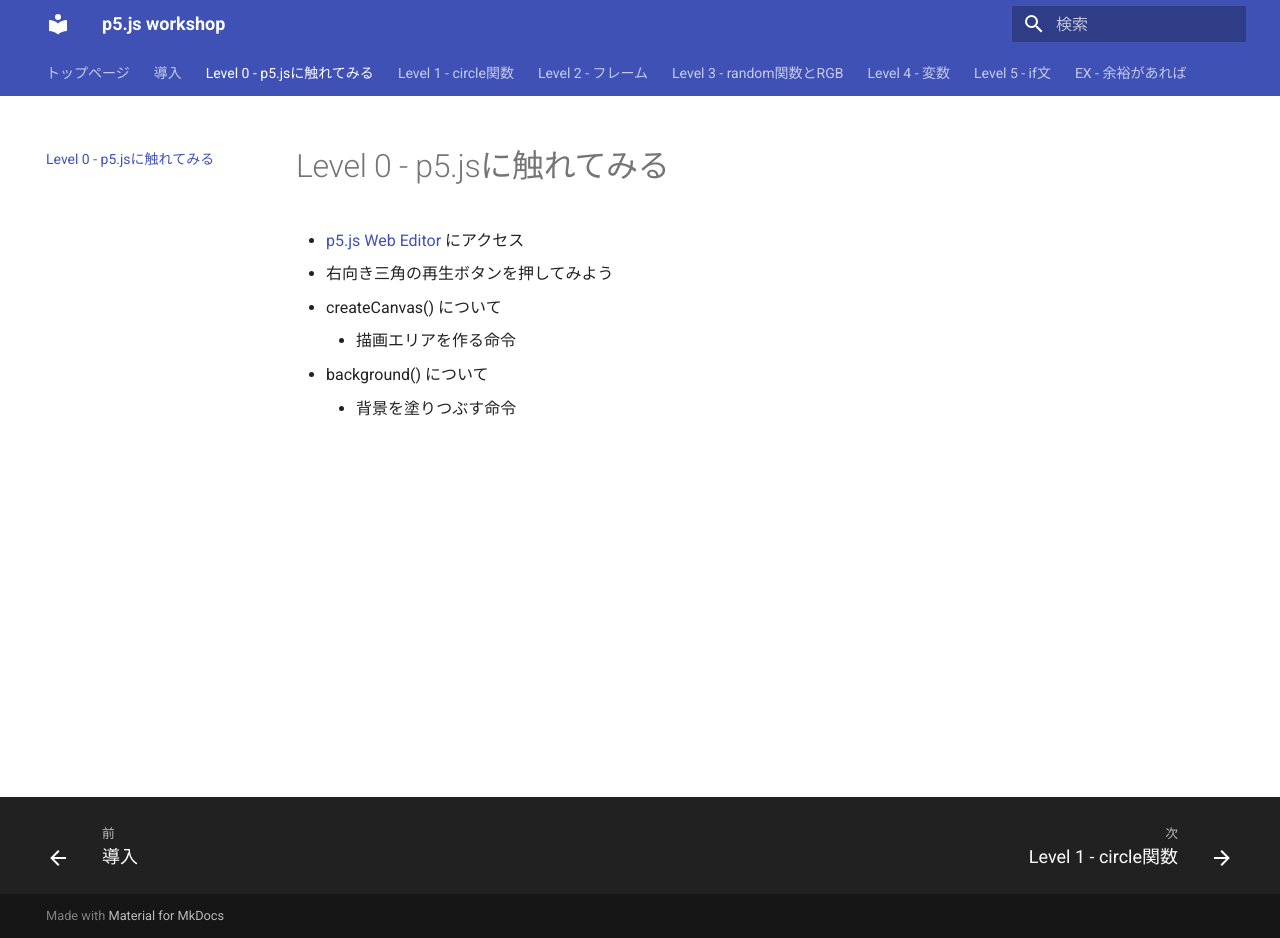
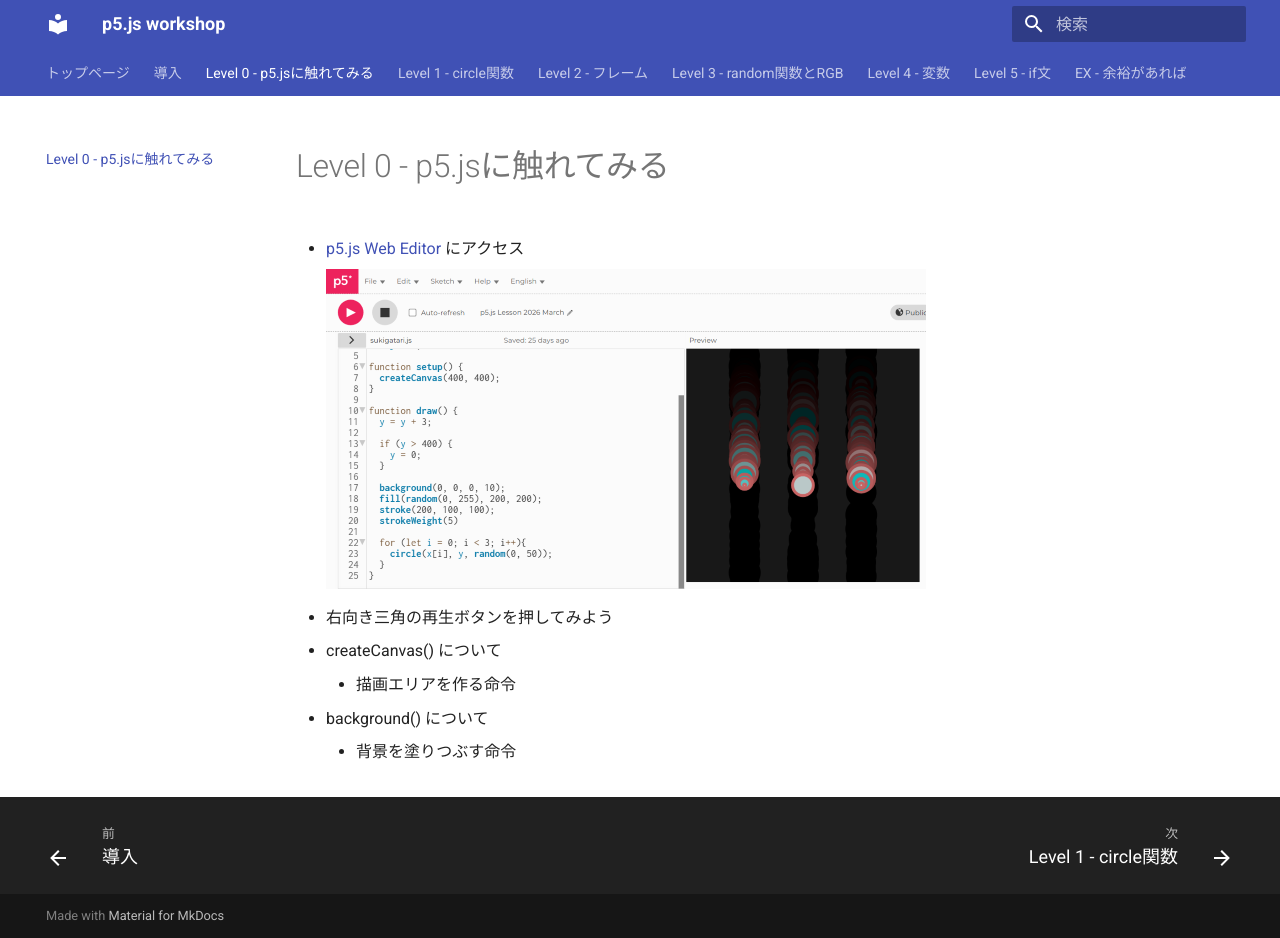
Before and after one commit to v76nl/gdgs-p5-workshop, an MkDocs documentation site: the page built from docs/level_0.md, in a window 1280 px wide and 938 px high. Built offline with MkDocs 1.6.1 and Material for MkDocs 9.7.7, drawn with Linux system fonts in a browser that asks for light colours.

Commit message:
style: 画像追加

```diff
--- a/docs/level_0.md
+++ b/docs/level_0.md
@@ -1,5 +1,8 @@
 # Level 0 - p5.jsに触れてみる
 - [p5.js Web Editor](https://editor.p5js.org/) にアクセス
+
+    ![p5.js Web Editor](images/editor.png)
+
 - 右向き三角の再生ボタンを押してみよう
 - createCanvas() について
     - 描画エリアを作る命令
```
Also changed, not shown: docs/level_3.md (+3 -0 lines), docs/images/RGB.png (added), docs/images/editor.png (added).
